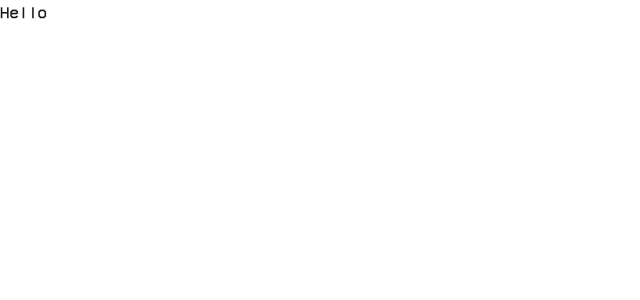
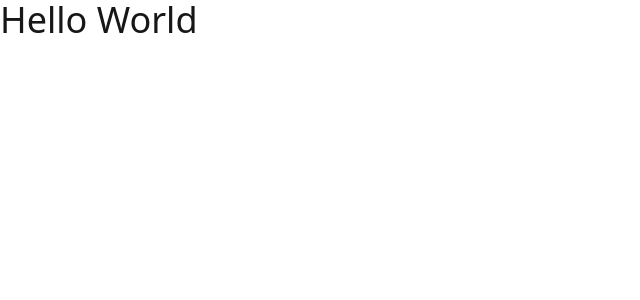
Before and after one commit to Aayush-Tripathi2102/acwebsite, a Next.js app: page / in a window 1280 px wide. Shown: the top 300 px of the page, without its empty margins (0-640 px from the left). Built offline with nearby package versions, Linux system fonts and the light colour scheme.

Commit message:
font setup done

```diff
--- a/app/globals.css
+++ b/app/globals.css
@@ -30,5 +30,8 @@
 body {
   background: var(--background);
   color: var(--foreground);
-  font-family: "VCR_OSD_MONO", monospace;
 }
+
+.font-vcr {
+  font-family: "VCR_OSD_MONO";
+}
--- a/app/page.js
+++ b/app/page.js
@@ -1,3 +1,3 @@
 export default function Home() {
-  return <>Hello</>;
+  return <h1 className="text-4xl text-terminal-primary ">Hello World</h1>;
 }
```
